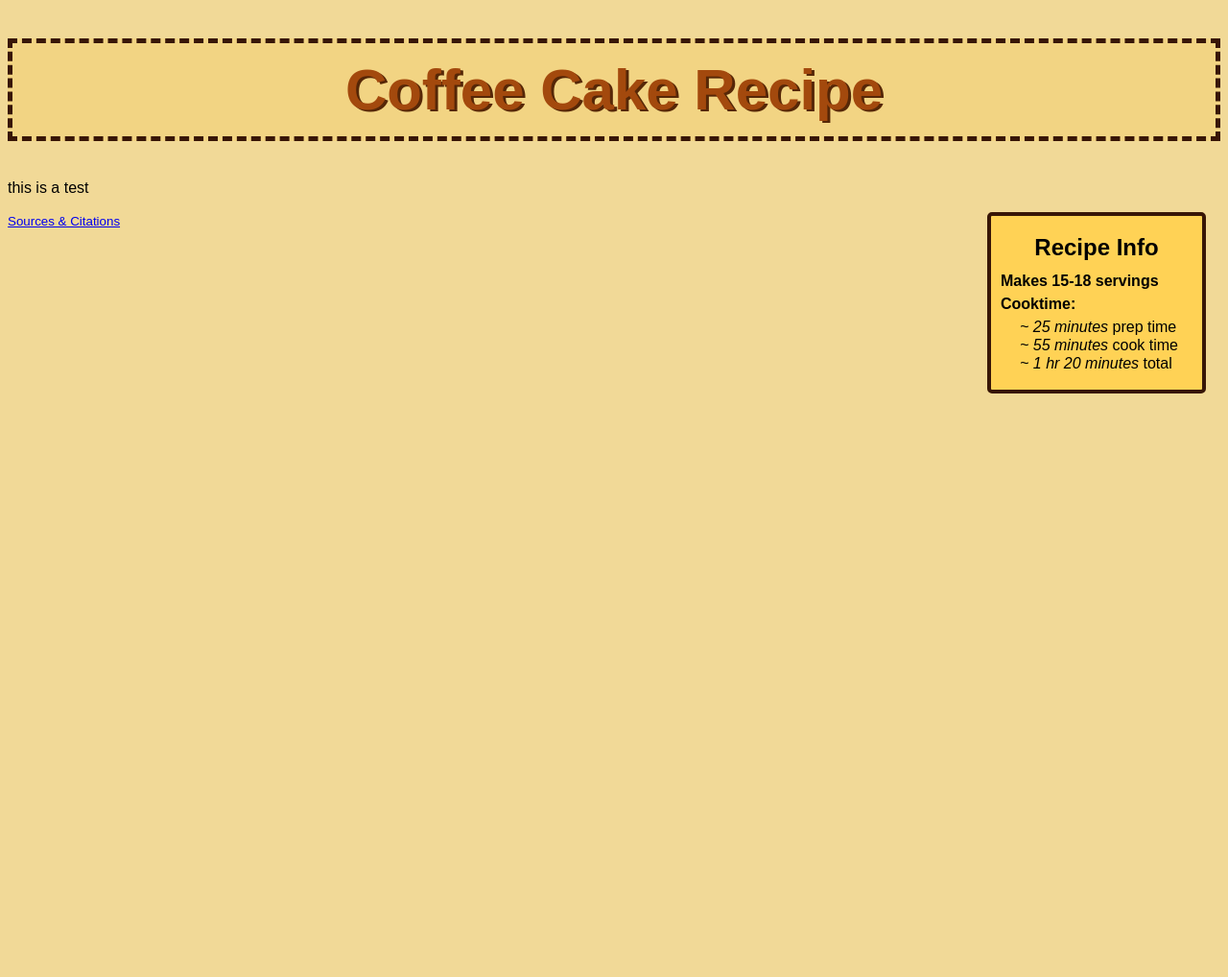
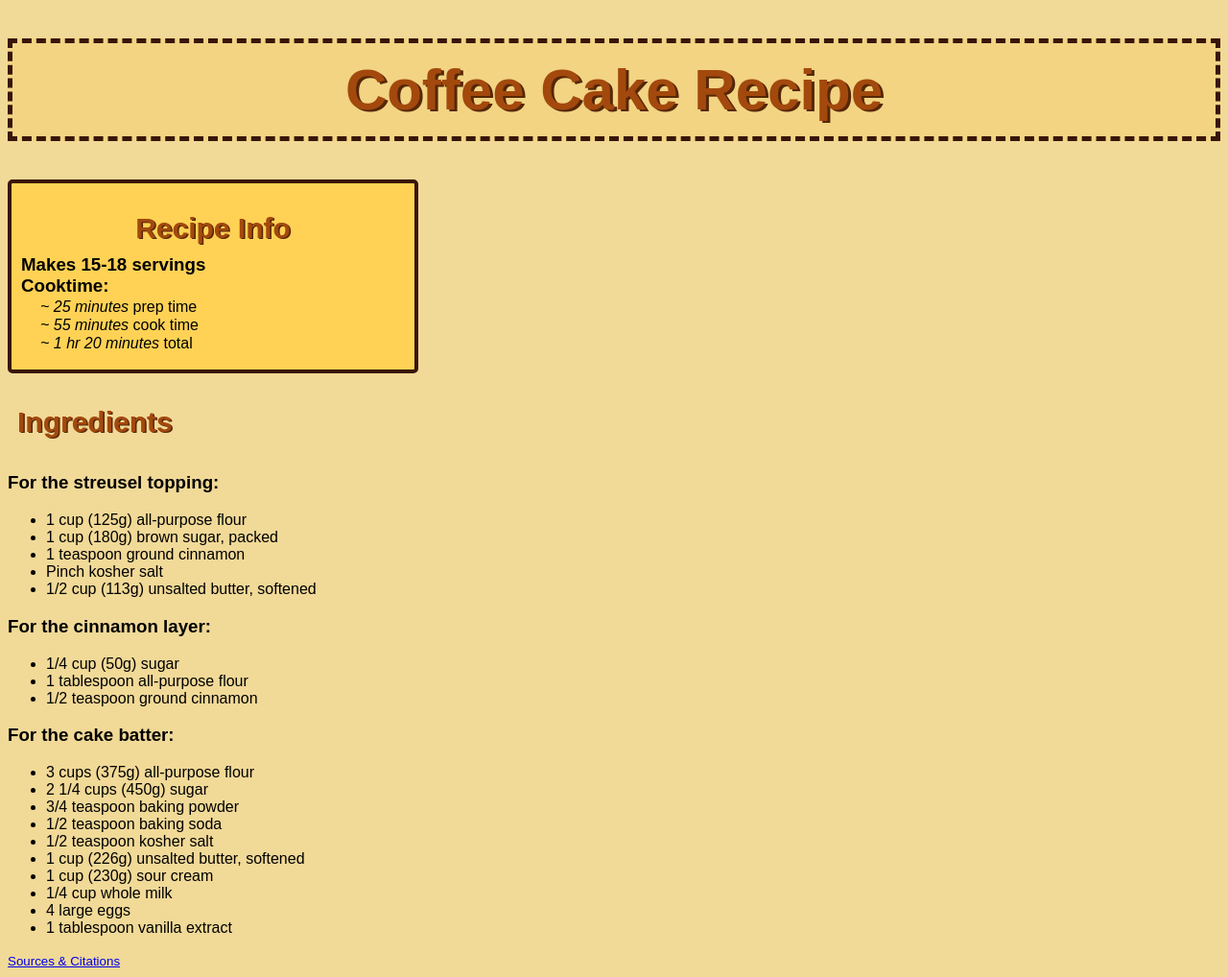
Before and after one commit to IACS-26-27/web-design-1-recipe-assignment-hb-iacs, a website: page index.html in a window 1280 px wide. Shown: the whole page at 96% size. Before the commit the page ends 800 px from the top, so only its background shows below. Drawn offline with Linux system fonts and the light colour scheme; a web font is replaced by a local one.

Commit message:
Added citations, started working on ingreidents list.

```diff
--- a/index.html
+++ b/index.html
@@ -12,16 +12,45 @@
     <!-- Your recipe goes here! -->
     <header> <h1>Coffee Cake Recipe</h1></header>
     <main>
-      <p> this is a test </p>
       <section class="recipe-info">
        <h2 class="center-text">Recipe Info</h2>
-       <h4> Makes 15-18 servings</h4>
-       <h4> Cooktime:</h4>
+       <h3> Makes 15-18 servings</h3>
+       <h3> Cooktime:</h3>
         <div class="standard-indent">
           <p><i>~ 25 minutes</i> prep time</p>
           <p><i>~ 55 minutes</i> cook time</p>
           <p><i>~ 1 hr 20 minutes</i> total</p>
         </div>
+      </section>
+      <section class="ingredients">
+        <h2>Ingredients</h2>
+          <h3>For the streusel topping:</h3>
+            <ul>
+              <li>1 cup (125g) all-purpose flour</li>
+              <li>1 cup (180g) brown sugar, packed</li>
+              <li>1 teaspoon ground cinnamon</li>
+              <li>Pinch kosher salt</li>
+              <li>1/2 cup (113g) unsalted butter, softened</li>
+            </ul>
+          <h3>For the cinnamon layer:</h3>
+            <ul>
+              <li>1/4 cup (50g) sugar</li>
+              <li>1 tablespoon all-purpose flour</li>
+              <li>1/2 teaspoon ground cinnamon</li>
+            </ul>
+          <h3>For the cake batter:</h3>
+            <ul>
+              <li>3 cups (375g) all-purpose flour</li>
+              <li>2 1/4 cups (450g) sugar</li>
+              <li>3/4 teaspoon baking powder</li>
+              <li>1/2 teaspoon baking soda</li>
+              <li>1/2 teaspoon kosher salt</li>
+              <li>1 cup (226g) unsalted butter, softened</li>
+              <li>1 cup (230g) sour cream</li>
+              <li>1/4 cup whole milk</li>
+              <li>4 large eggs</li>
+              <li>1 tablespoon vanilla extract</li>
+            </ul>
       </section>
     </main>
     <footer>
--- a/styles.css
+++ b/styles.css
@@ -11,6 +11,7 @@
   --heading-font: sans-serif;
 }
 
+/* cool font stuff */
 .kedebideri-regular {
   font-family: "Kedebideri", sans-serif;
   font-weight: 400;
@@ -40,20 +41,25 @@ h1 {
 /* h2 is used for section headings. */
 h2 {
   font-family: var(--heading-font);
+  font-size: 30px;
   padding: 10px;
-  padding-top: 1px;
+  color: var(--heading-color);
+  text-shadow: 1.5px 1px var(--heading-color-shadow);
 }
 
 /* Styles the recipe info section as a whole. */
 .recipe-info {
-  float: right;
-  margin-right: 15px;
   background-color: var(--backdrop-2);
   padding: 10px;
   border: 4px solid var(--brown);
   border-radius: 5px;
   line-height: 3px;
-  width: 200px;
+  width: 400px;
+  max-width: 100%;
+}
+
+.ingredients {
+
 }
 
 /* Not made for a specific purpose, but can be used to center text within it's container. */
```
Also changed, not shown: citations.html (+6 -0 lines).
